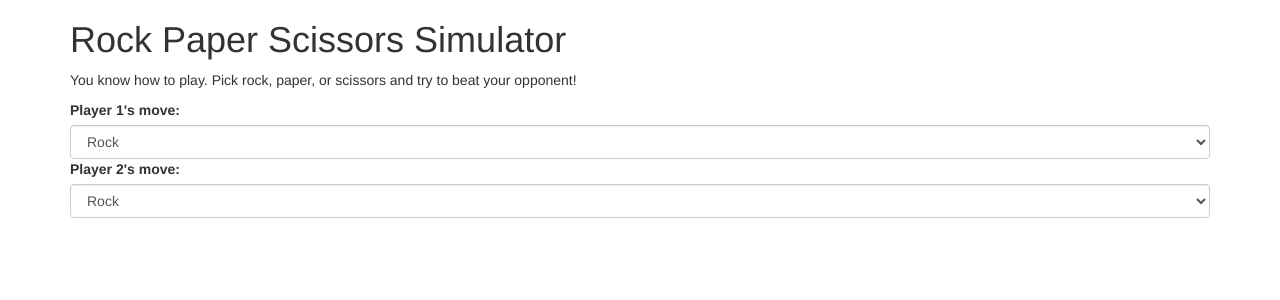
After one commit to blakerscott/paper_rock_scissors, a PHP site: template views/form.html.twig in a window 1280 px wide. The commit adds this page. Shown: the top 300 px of the page. Run offline with PHP 8.4, Linux system fonts and the light colour scheme; the template is opened without the code that fills it, so the values that code supplies are empty; some libraries are stand-ins or nearby versions.

Commit message:
trying to save

```diff
--- /dev/null
+++ b/views/form.html.twig
@@ -0,0 +1,28 @@
+<!DOCTYPE html>
+<html>
+<head>
+    <link rel='stylesheet' href='https://maxcdn.bootstrapcdn.com/bootstrap/3.3.1/css/bootstrap.min.css'>
+    <title>Rock Paper Scissors!</title>
+</head>
+<body>
+    <div class='container'>
+        <h1>Rock Paper Scissors Simulator</h1>
+        <p>You know how to play. Pick rock, paper, or scissors and try to beat your opponent!</p>
+        <form action='/view_results'>
+              <label for='player1'>Player 1's move:</label>
+              <select class="form-control" id="player1">
+                      <option value="rock">Rock</option>
+                      <option value="paper">Paper</option>
+                      <option value="scissors">Scissors</option>
+              </select>
+              <label for='player2'>Player 2's move:</label>
+              <select class="form-control" id="player2">
+                      <option value="rock">Rock</option>
+                      <option value="paper">Paper</option>
+                      <option value="scissors">Scissors</option>
+              </select>
+            </form>
+    </div>
+
+  </body>
+</html>
```
Also changed, not shown: src/RockPaperScissors.php (+3 -27 lines).
